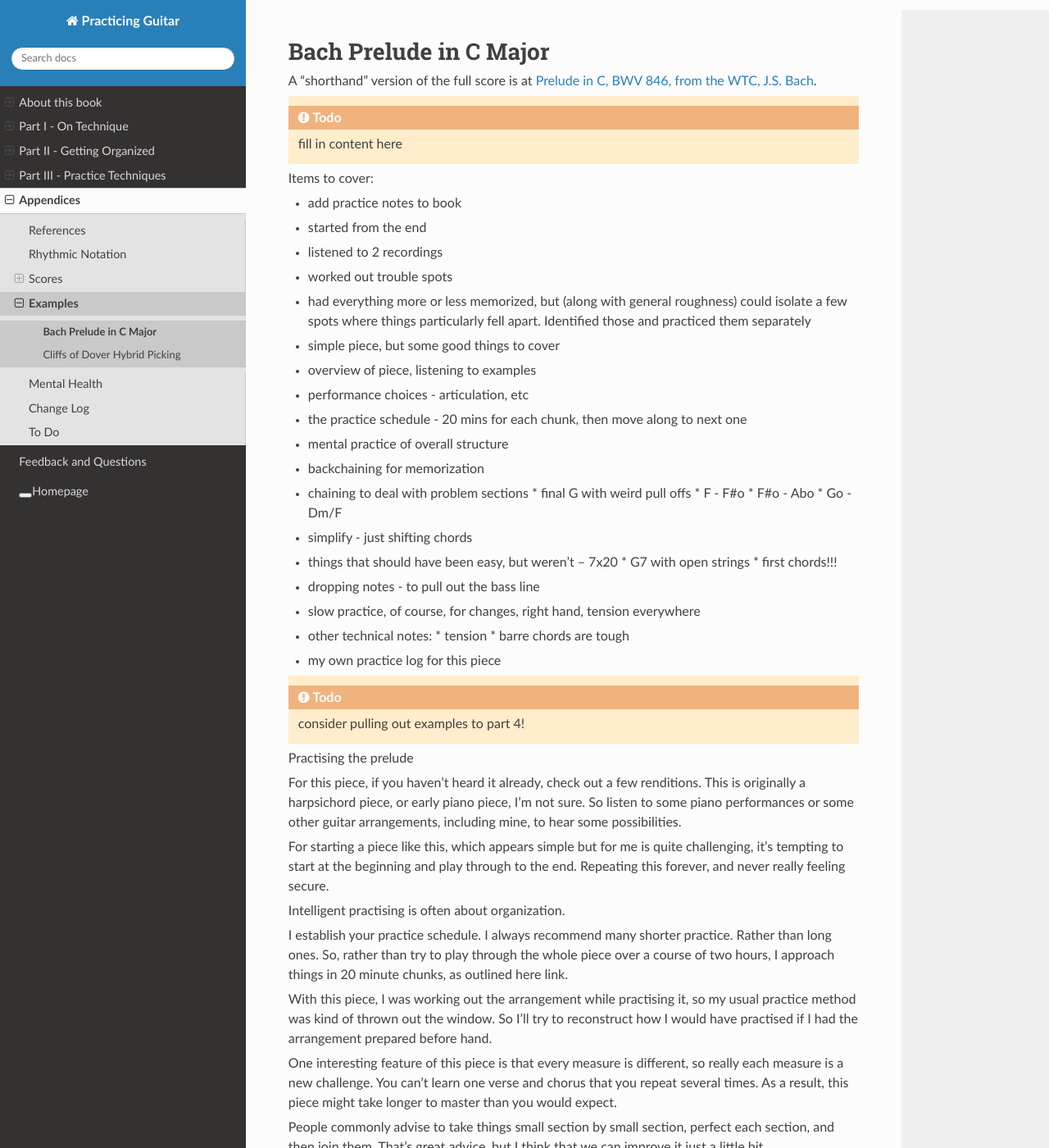
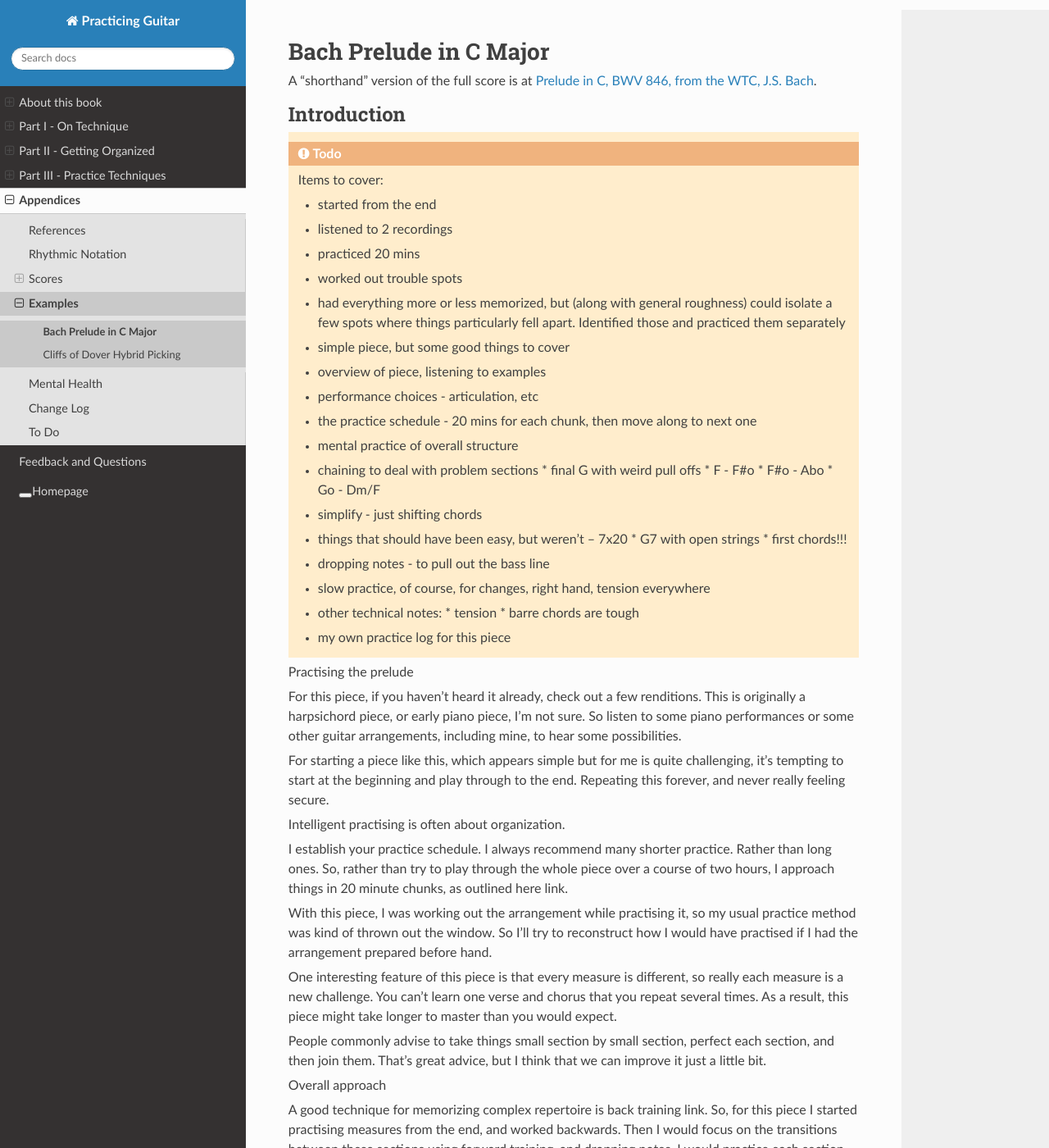
Before and after one commit to jzohrab/practicing-guitar, a Sphinx documentation site: the page built from docs/appendices/examples/bach-prelude-in-c-major-BWV-846.rst, in a window 1280 px wide and 1400 px high. Shown: the whole window at 82% size. Built offline with Sphinx 7.4.7 and the Read the Docs theme 2.0.0, drawn with Linux system fonts in a browser that asks for light colours; a script that is not in the unit is left out; some of the changed text lies outside the part shown.

Commit message:
wip bach

```diff
--- a/docs/appendices/examples/bach-prelude-in-c-major-BWV-846.rst
+++ b/docs/appendices/examples/bach-prelude-in-c-major-BWV-846.rst
@@ -3,40 +3,37 @@ Bach Prelude in C Major
 
 A "shorthand" version of the full score is at :ref:`bach_wtc_prelude_in_c_major`.
 
-.. todo:: fill in content here
+Introduction
+------------
 
 
-Items to cover:
+.. todo:: Items to cover:
 
-* add practice notes to book
-* started from the end
-* listened to 2 recordings
-* worked out trouble spots
-* had everything more or less memorized, but (along with general roughness) could isolate a few spots where things particularly fell apart.  Identified those and practiced them separately
-
-* simple piece, but some good things to cover
-* overview of piece, listening to examples
-* performance choices - articulation, etc
-* the practice schedule - 20 mins for each chunk, then move along to next one
-* mental practice of overall structure
-* backchaining for memorization
-* chaining to deal with problem sections
-  * final G with weird pull offs
-  * F - F#o
-  * F#o - Abo
-  * Go - Dm/F
-* simplify - just shifting chords
-* things that should have been easy, but weren't -- 7x20
-  * G7 with open strings
-  * first chords!!!
-* dropping notes - to pull out the bass line
-* slow practice, of course, for changes, right hand, tension everywhere
-* other technical notes:
-  * tension
-  * barre chords are tough
-* my own practice log for this piece
-
-.. todo:: consider pulling out examples to part 4!
+   * started from the end
+   * listened to 2 recordings
+   * practiced 20 mins
+   * worked out trouble spots
+   * had everything more or less memorized, but (along with general roughness) could isolate a few spots where things particularly fell apart.  Identified those and practiced them separately
+   * simple piece, but some good things to cover
+   * overview of piece, listening to examples
+   * performance choices - articulation, etc
+   * the practice schedule - 20 mins for each chunk, then move along to next one
+   * mental practice of overall structure
+   * chaining to deal with problem sections
+     * final G with weird pull offs
+     * F - F#o
+     * F#o - Abo
+     * Go - Dm/F
+   * simplify - just shifting chords
+   * things that should have been easy, but weren't -- 7x20
+     * G7 with open strings
+     * first chords!!!
+   * dropping notes - to pull out the bass line
+   * slow practice, of course, for changes, right hand, tension everywhere
+   * other technical notes:
+     * tension
+     * barre chords are tough
+   * my own practice log for this piece
 
 
 Practising the prelude
@@ -124,6 +121,3 @@ I just played these troublesome sections a few times a day, over several days, w
 Then, since piecemeal practising can get tedious, I would try to play those short sections in context, where the measure before and measure afterwards, playing it slow and relax just carrying forward the things I found during concentrated practice.
 
 The details here might seem overwhelming and pretty damn tedious. Are so it’s important to keep in mind, so while working on these sections, I was concentrating on the quality of sound, trying to make even the shortest sections something musical. It’s all just give-and-take you know it’s Leica
-
-
-.. todo:: sort out rough notes
```
